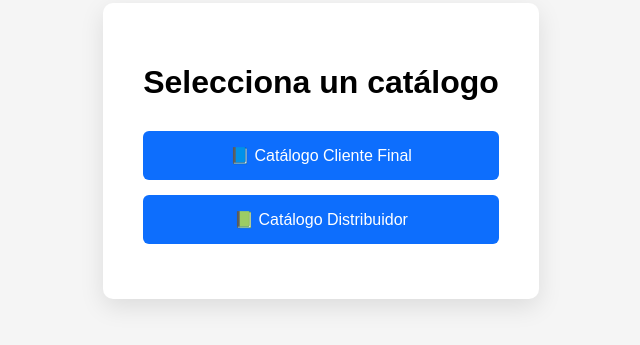
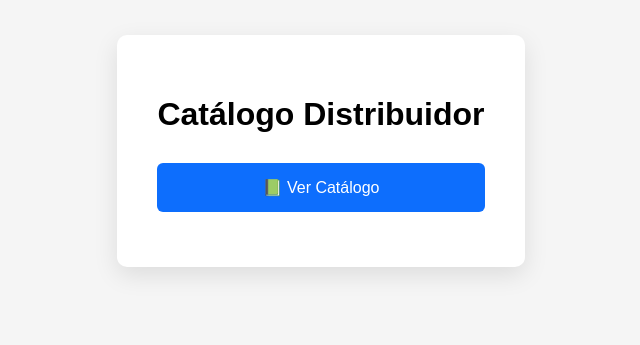
Before and after one commit to SebastianOrdonezGiraldo/catalogo-distribuidor, a plain HTML site: page index.html in a window 1280 px wide. Shown: the part 249-594 px from the top of the page, without its empty margins (319-959 px from the left). Drawn offline with Linux system fonts and the light colour scheme.

Commit message:
Update title and headings for distributor catalog

```diff
--- a/index.html
+++ b/index.html
@@ -11,7 +11,7 @@
   </script>
 
   <meta charset="UTF-8">
-  <title>Catálogos</title>
+  <title>Catálogo Distribuidor</title>
   <style>
     body {
       font-family: Arial, sans-serif;
@@ -50,14 +50,10 @@
 </head>
 <body>
   <div class="container">
-    <h1>Selecciona un catálogo</h1>
-
-    <a href="catalogo-cliente-final.pdf" target="_blank">
-      📘 Catálogo Cliente Final
-    </a>
+    <h1>Catálogo Distribuidor</h1>
 
     <a href="catalogo-distribuidor.pdf" target="_blank" onclick="gtag('event', 'click_catalogo_distribuidor', {'event_category': 'Catalogos', 'event_label': 'Catalogo Distribuidor'});">
-      📗 Catálogo Distribuidor
+      📗 Ver Catálogo
     </a>
   </div>
 </body>
```
